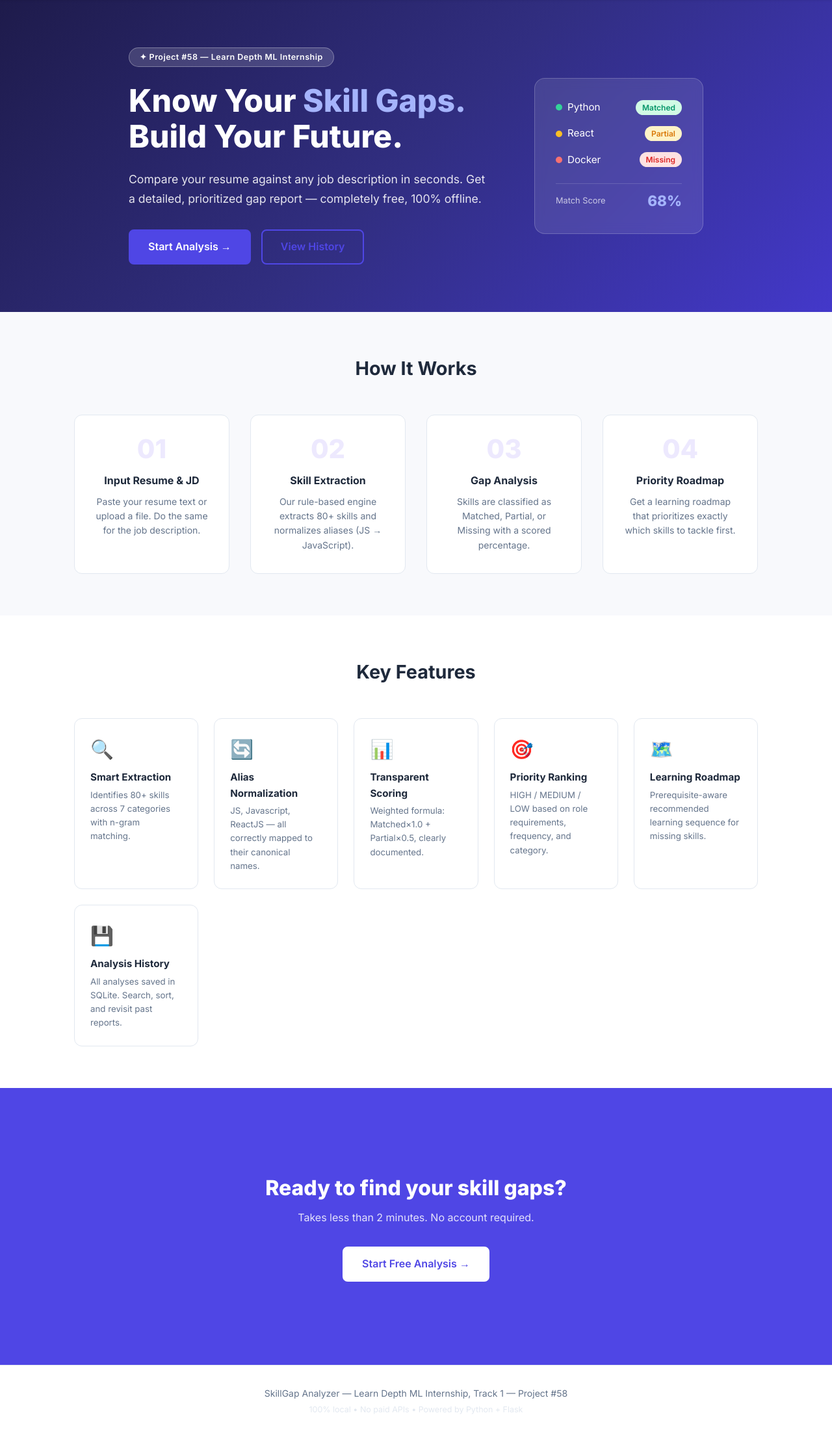
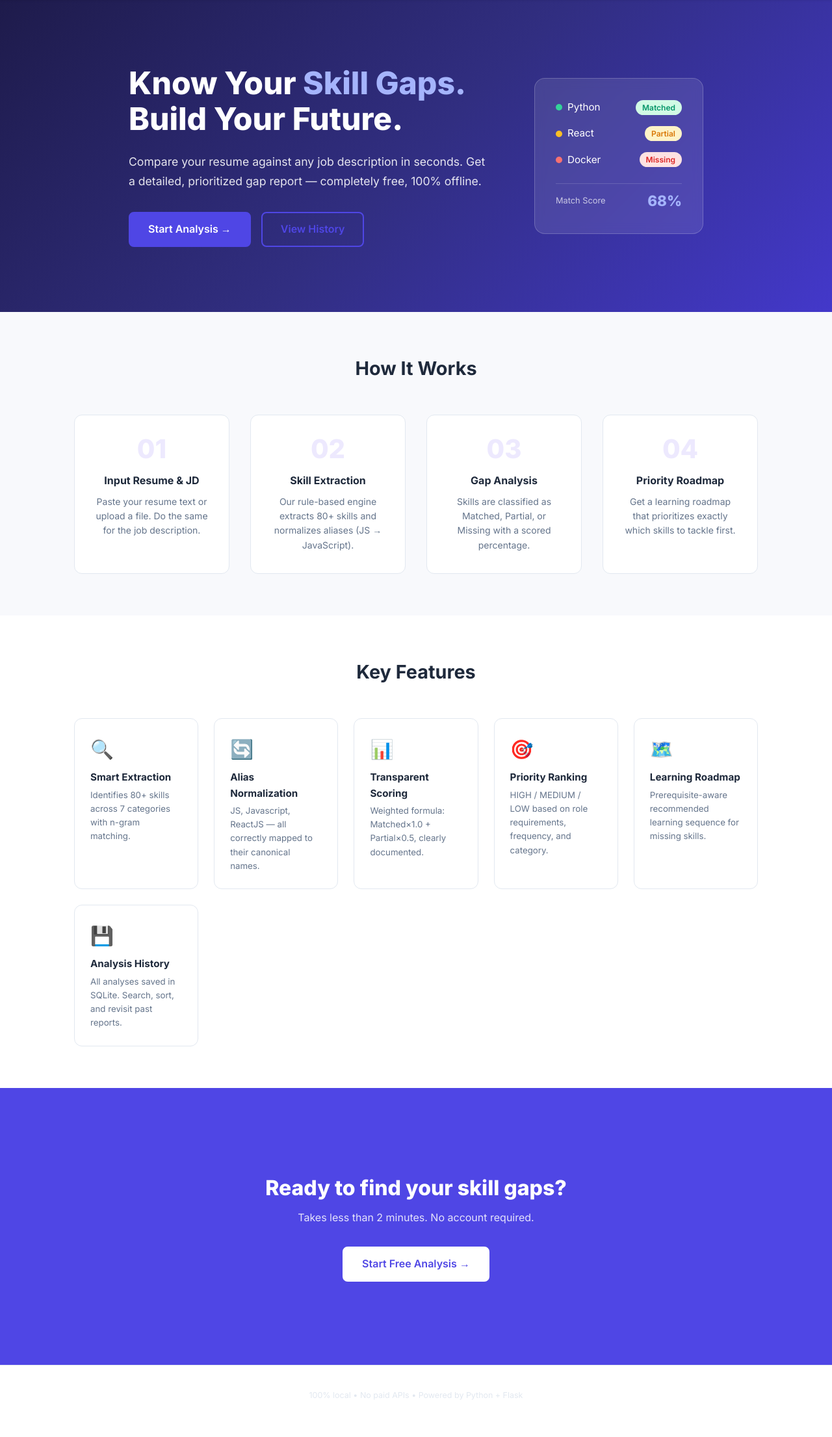
Before and after one commit to Harshavardhan3011/skill_Gap_Analyzer, a Flask app: page / in a window 1280 px wide. Shown: the part 65-2276 px from the top of the page at 65% size. After the commit the page ends 2219 px from the top, so only its background shows below. Run offline with Flask 3, Linux system fonts and the light colour scheme.

Commit message:
Remove internship badge from hero and footer

```diff
--- a/templates/base.html
+++ b/templates/base.html
@@ -60,9 +60,6 @@
   <!-- ── Footer ─────────────────────────────────────────────────────────── -->
   <footer class="footer">
     <div class="footer-container">
-      <p class="footer-text">
-        SkillGap Analyzer &mdash; Learn Depth ML Internship, Track 1 &mdash; Project #58
-      </p>
       <p class="footer-sub">100% local &bull; No paid APIs &bull; Powered by Python + Flask</p>
     </div>
   </footer>
--- a/templates/index.html
+++ b/templates/index.html
@@ -6,7 +6,6 @@
 <!-- ── Hero ─────────────────────────────────────────────────────────────── -->
 <section class="hero">
   <div class="hero-content">
-    <div class="hero-badge">✦ Project #58 — Learn Depth ML Internship</div>
     <h1 class="hero-title">
       Know Your <span class="text-accent">Skill Gaps.</span><br>
       Build Your Future.
```
